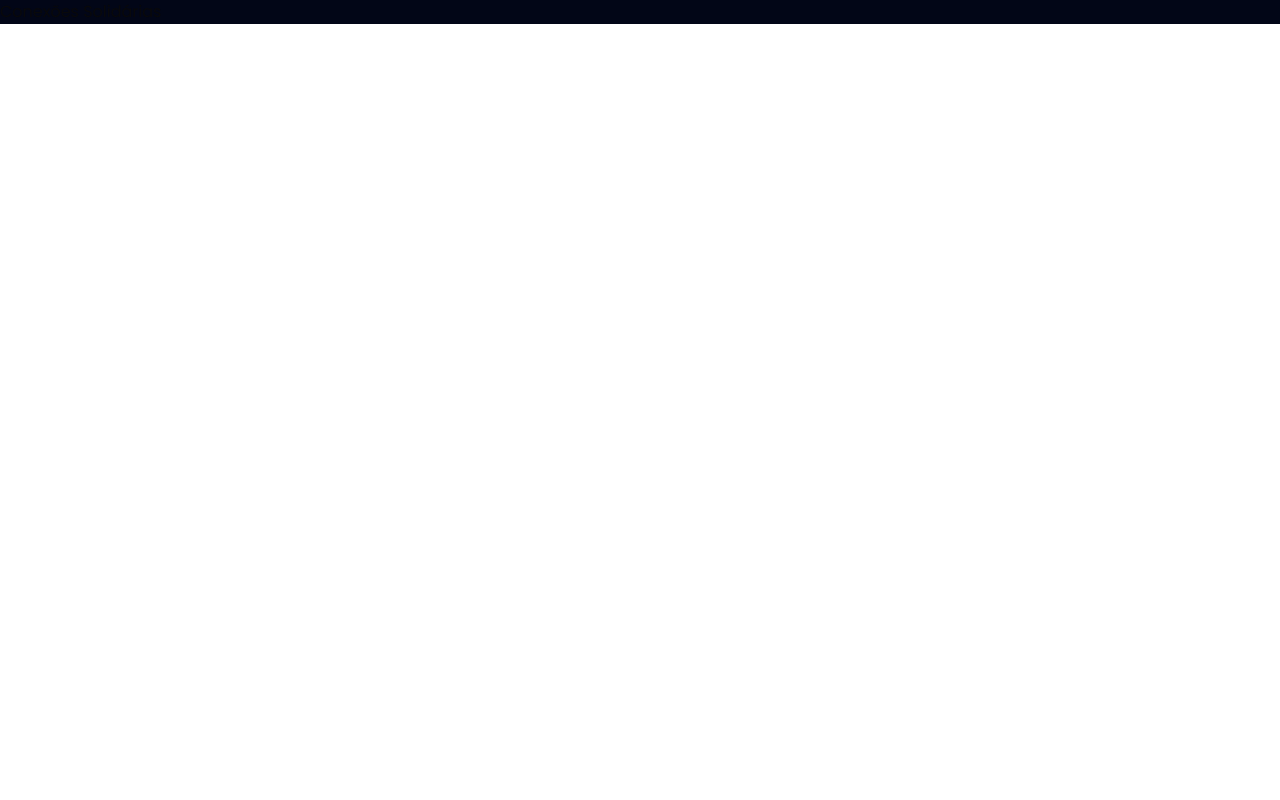
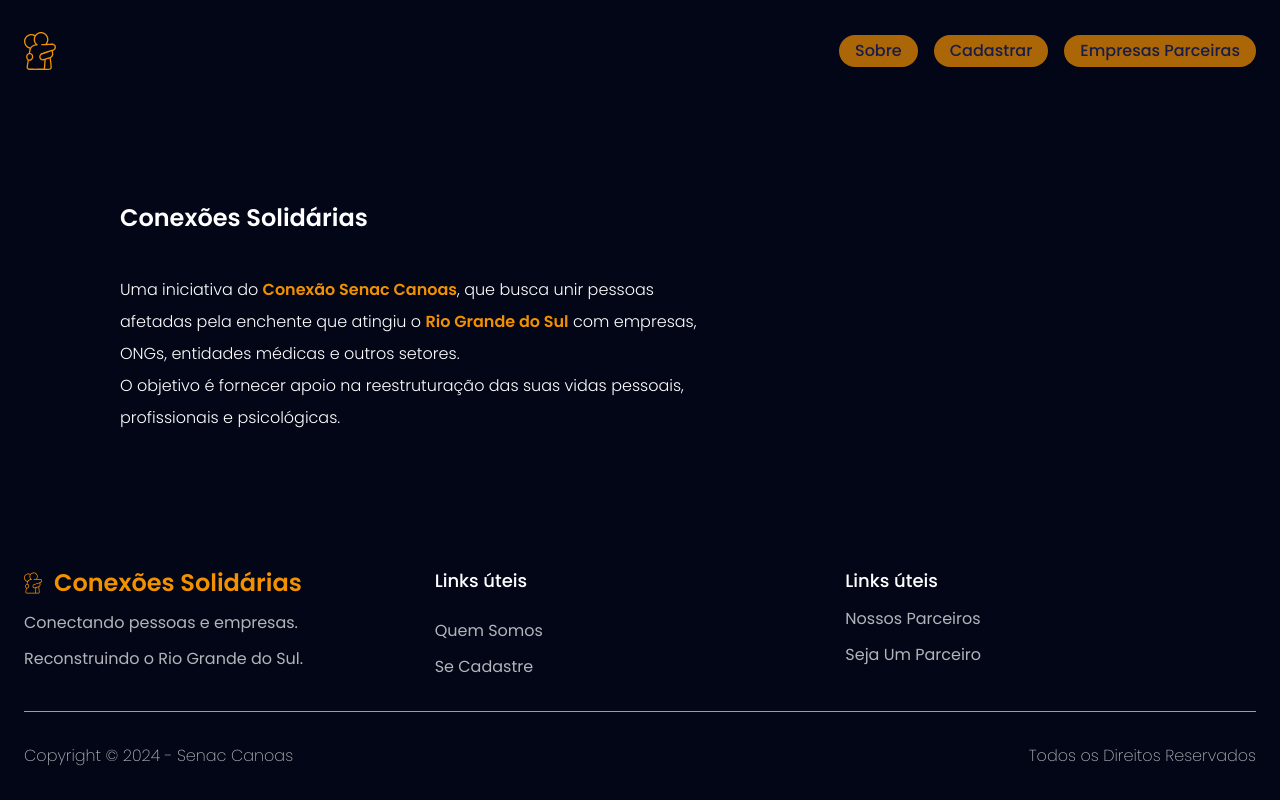
Before and after one commit to gabjohann/conexoes-solidarias, a React (Vite) app: page / in a window 1280 px wide. Built offline with nearby package versions, Linux system fonts and the light colour scheme.

Commit message:
add: home structure

```diff
--- a/src/app.tsx
+++ b/src/app.tsx
@@ -1,3 +1,27 @@
+import { Footer } from './components/footer'
+import { Header } from './components/header'
+
 export function App() {
-  return <h1>Conexões Solidárias</h1>
+  return (
+    <div className="flex flex-col h-screen w-screen px-6">
+      <Header />
+      <div className="flex flex-1 flex-col gap-10 text-white font-light justify-center max-w-[700px] pl-24">
+        <h1 className="font-semibold text-2xl">Conexões Solidárias</h1>
+        <p className="leading-8">
+          Uma iniciativa do{' '}
+          <span className="font-semibold text-laranjaSenac">
+            Conexão Senac Canoas
+          </span>
+          , que busca unir pessoas afetadas pela enchente que atingiu o{' '}
+          <span className="font-semibold text-laranjaSenac">
+            Rio Grande do Sul
+          </span>{' '}
+          com empresas, ONGs, entidades médicas e outros setores. <br /> O
+          objetivo é fornecer apoio na reestruturação das suas vidas pessoais,
+          profissionais e psicológicas.
+        </p>
+      </div>
+      <Footer />
+    </div>
+  )
 }
```
